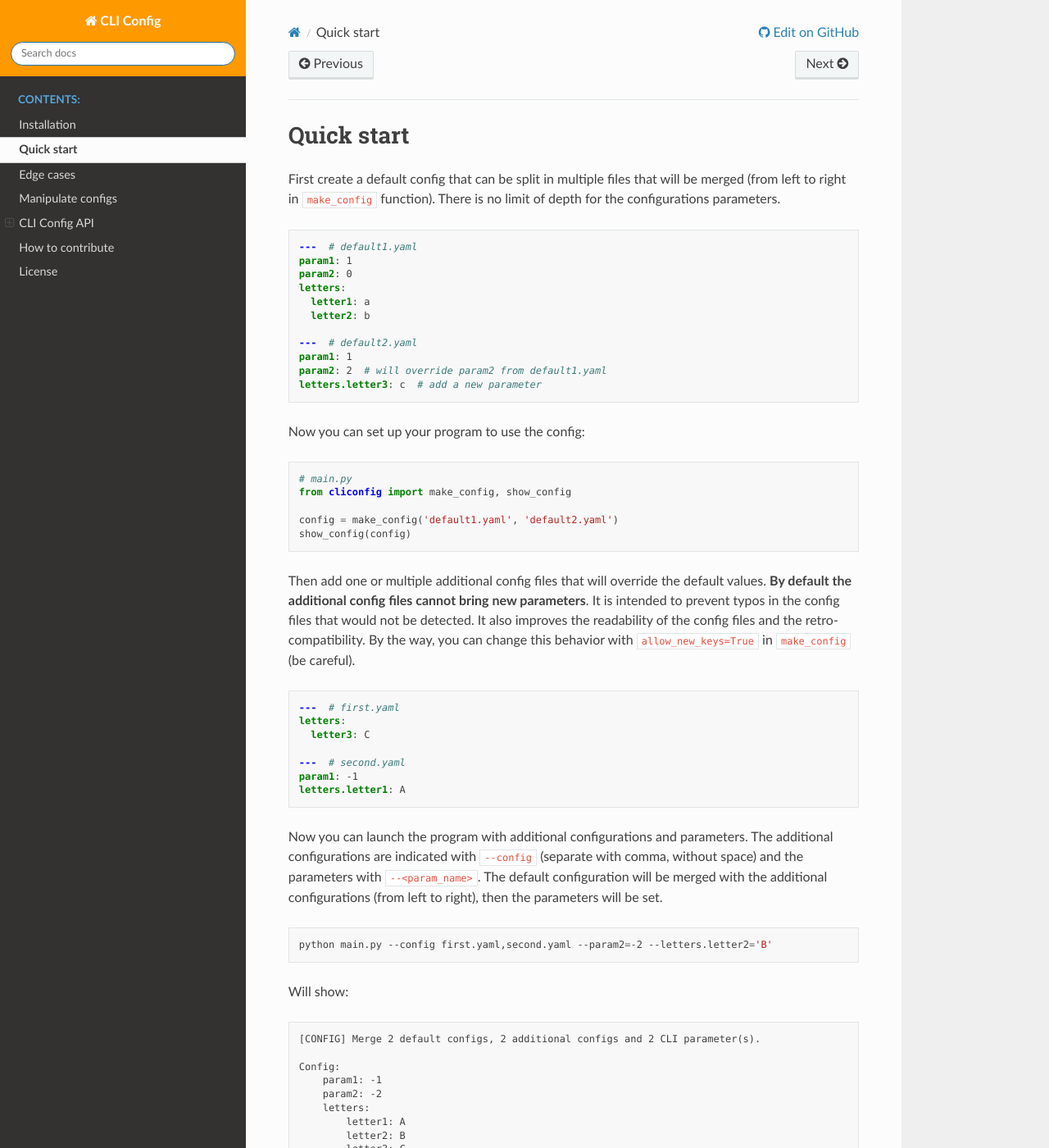
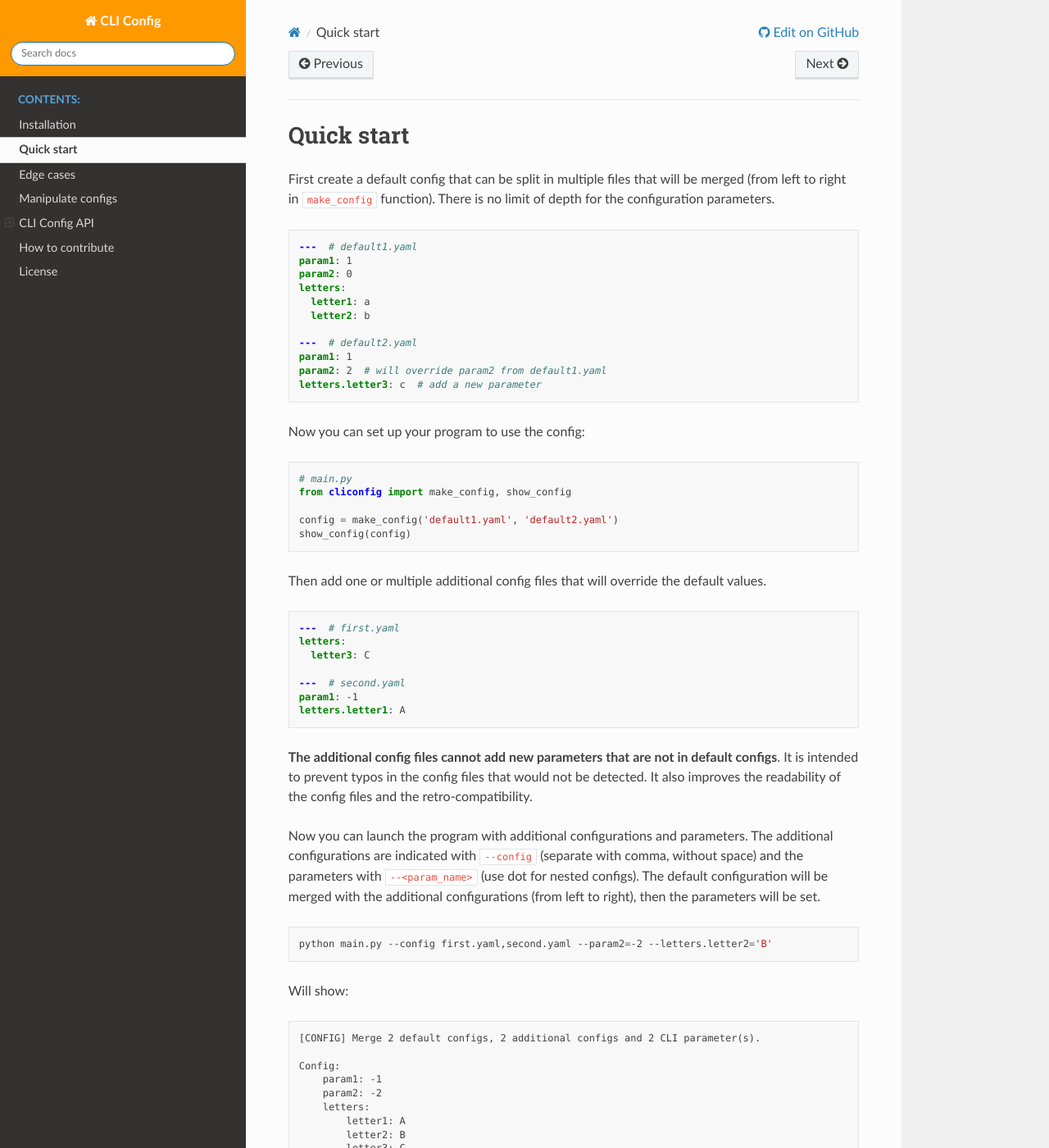
Before and after one commit to valentingol/cliconfig, a Sphinx documentation site: the page built from docs/quickstart.md, in a window 1280 px wide and 1400 px high. Shown: the whole window at 82% size. Built offline with Sphinx 7.4.7 and the Read the Docs theme 2.0.0, drawn with Linux system fonts in a browser that asks for light colours; the version number could not be read and is left out.

Commit message:
✏️ Fix typo in doc

````diff
--- a/docs/quickstart.md
+++ b/docs/quickstart.md
@@ -2,7 +2,7 @@
 
 First create a default config that can be split in multiple files that will be merged
 (from left to right in `make_config` function). There is no limit of depth for the
-configurations parameters.
+configuration parameters.
 
 ```yaml
 ---  # default1.yaml
@@ -29,11 +29,6 @@ show_config(config)
 ```
 
 Then add one or multiple additional config files that will override the default values.
-**By default the additional config files cannot bring new parameters**.
-It is intended to prevent typos in the config files that would not be detected.
-It also improves the readability of the config files and the retro-compatibility.
-By the way, you can change this behavior with `allow_new_keys=True` in `make_config`
-(be careful).
 
 ```yaml
 ---  # first.yaml
@@ -45,11 +40,16 @@ param1: -1
 letters.letter1: A
 ```
 
+**The additional config files cannot add new parameters that are not in
+default configs**. It is intended to prevent typos in the config files that would
+not be detected. It also improves the readability of the config files and the
+retro-compatibility.
+
 Now you can launch the program with additional configurations and parameters.
 The additional configurations are indicated with `--config` (separate with comma,
-without space) and the parameters with `--<param_name>`. The default configuration
-will be merged with the additional configurations (from left to right), then the
-parameters will be set.
+without space) and the parameters with `--<param_name>` (use dot for nested configs).
+The default configuration will be merged with the additional configurations
+(from left to right), then the parameters will be set.
 
 ```bash
 python main.py --config first.yaml,second.yaml --param2=-2 --letters.letter2='B'
````
Also changed, not shown: docs/edge_cases.md (+1 -1 lines), docs/installation.md (+1 -1 lines).
